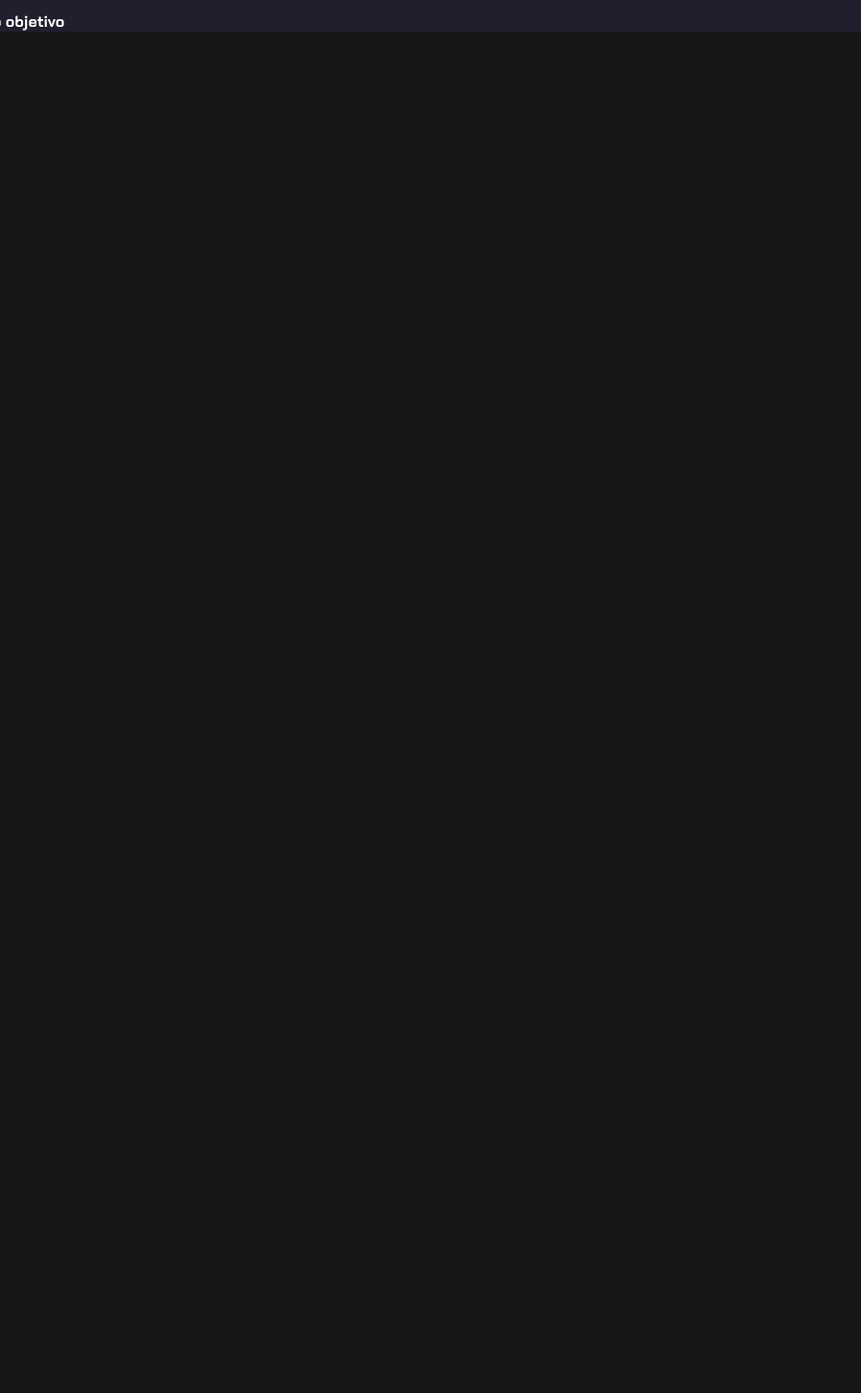
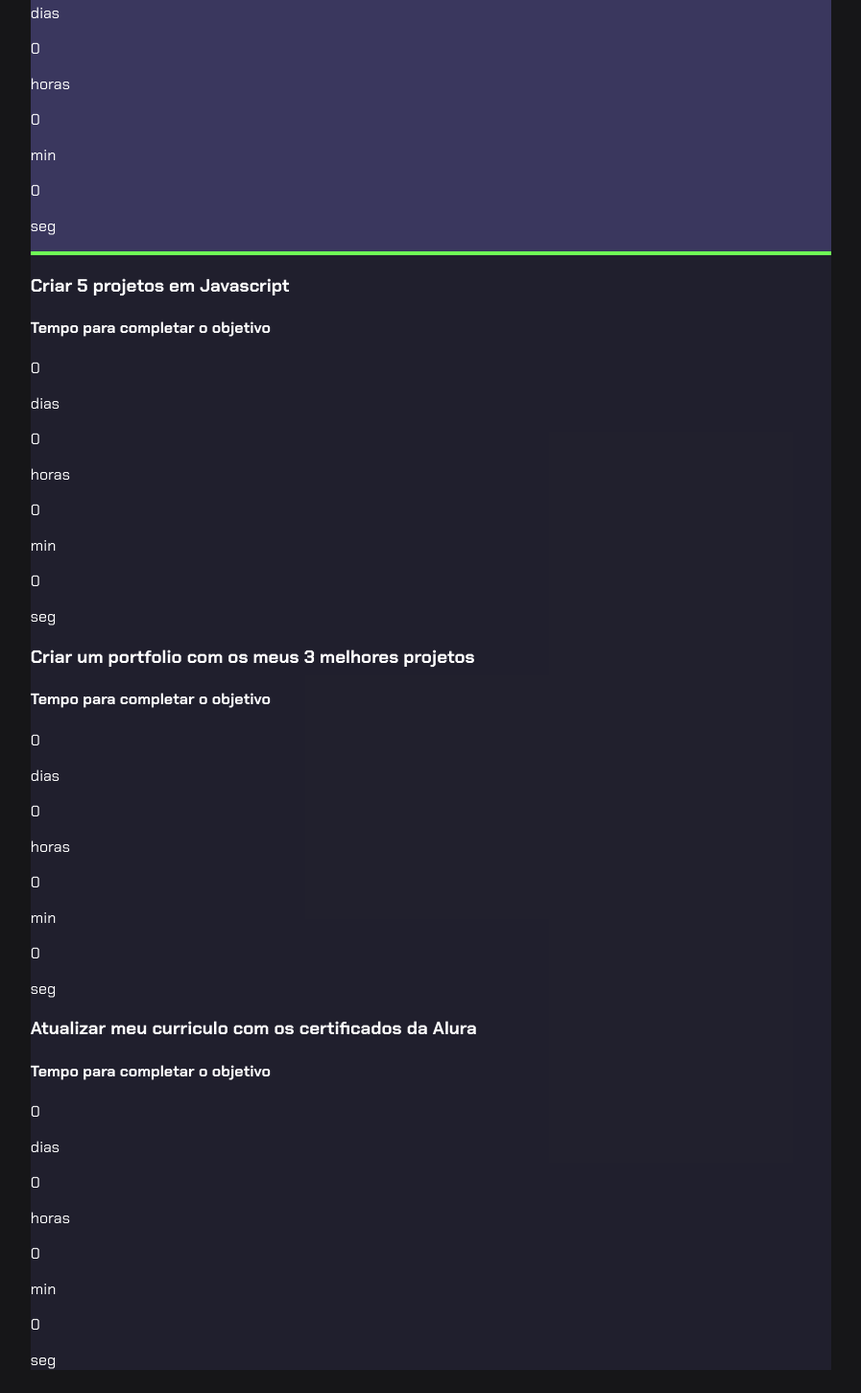
Before and after one commit to GABOTWO/PROGRAMA-O-3-ano, a plain HTML site: page index.html in a window 1280 px wide. Shown: the part 313-1765 px from the top of the page at 96% size, without its empty margins (191-1088 px from the left). Before the commit the page ends 800 px from the top, so only its background shows below. Drawn offline with Linux system fonts and the light colour scheme.

Commit message:
Update index.html

```diff
--- a/index.html
+++ b/index.html
@@ -10,23 +10,107 @@
 
 <body>
     <section class="conteudo-principal">
-        <h2 class="titulo-principal">Meus Objetivos do ano<span>_</span></h2>
+        <h2 class="titulo-principal">Meus objetivos do ano<span>_</span></h2>
+        <div class="conteudo">
             <div class="botoes">
                 <button class="botao ativo">Cursos na Alura</button>
                 <button class="botao">Criar projetos em Javascript</button>
                 <button class="botao">Criar um portfolio</button>
                 <button class="botao">Atualizar meu currículo</button>
             </div>
-    </section>
-    <script src="main.js"></script>
-</body>
-</html>
             <div class="abas-textos">
-    <div class="aba-conteudo">
+                <div class="aba-conteudo ativo">
                     <h3 class="aba-conteudo-titulo-principal">Estudar 4 cursos na Alura</h3>
                     <h4 class="aba-conteudo-titulo-secundario">Tempo para completar o objetivo</h4>
+                    <div class="contador">
+                        <div class="contador-digito">
+                            <p class="contador-digito-numero" id="dias0"></p>
+                            <p class="contador-digito-texto">dias</p>
+                        </div>
+                        <div class="contador-digito">
+                            <p class="contador-digito-numero" id="horas0"></p>
+                            <p class="contador-digito-texto">horas</p>
+                        </div>
+                        <div class="contador-digito">
+                            <p class="contador-digito-numero" id="min0"></p>
+                            <p class="contador-digito-texto">min</p>
+                        </div>
+                        <div class="contador-digito">
+                            <p class="contador-digito-numero" id="seg0"></p>
+                            <p class="contador-digito-texto">seg</p>
+                        </div>
+                    </div>
                 </div>
                 <div class="aba-conteudo">
                     <h3 class="aba-conteudo-titulo-principal">Criar 5 projetos em Javascript</h3>
                     <h4 class="aba-conteudo-titulo-secundario">Tempo para completar o objetivo</h4>
+                    <div class="contador">
+                        <div class="contador-digito">
+                            <p class="contador-digito-numero" id="dias1"></p>
+                            <p class="contador-digito-texto">dias</p>
                         </div>
+                        <div class="contador-digito">
+                            <p class="contador-digito-numero" id="horas1"></p>
+                            <p class="contador-digito-texto">horas</p>
+                        </div>
+                        <div class="contador-digito">
+                            <p class="contador-digito-numero" id="min1"></p>
+                            <p class="contador-digito-texto">min</p>
+                        </div>
+                        <div class="contador-digito">
+                            <p class="contador-digito-numero" id="seg1"></p>
+                            <p class="contador-digito-texto">seg</p>
+                        </div>
+                    </div>
+                </div>
+                <div class="aba-conteudo">
+                    <h3 class="aba-conteudo-titulo-principal">Criar um portfolio com os meus 3 melhores projetos</h3>
+                    <h4 class="aba-conteudo-titulo-secundario">Tempo para completar o objetivo</h4>
+                    <div class="contador">
+                        <div class="contador-digito">
+                            <p class="contador-digito-numero" id="dias2"></p>
+                            <p class="contador-digito-texto">dias</p>
+                        </div>
+                        <div class="contador-digito">
+                            <p class="contador-digito-numero" id="horas2"></p>
+                            <p class="contador-digito-texto">horas</p>
+                        </div>
+                        <div class="contador-digito">
+                            <p class="contador-digito-numero" id="min2"></p>
+                            <p class="contador-digito-texto">min</p>
+                        </div>
+                        <div class="contador-digito">
+                            <p class="contador-digito-numero" id="seg2"></p>
+                            <p class="contador-digito-texto">seg</p>
+                        </div>
+                    </div>
+                </div>
+                <div class="aba-conteudo">
+                    <h3 class="aba-conteudo-titulo-principal">Atualizar meu curriculo com os certificados da Alura</h3>
+                    <h4 class="aba-conteudo-titulo-secundario">Tempo para completar o objetivo</h4>
+                    <div class="contador">
+                        <div class="contador-digito">
+                            <p class="contador-digito-numero" id="dias3"></p>
+                            <p class="contador-digito-texto">dias</p>
+                        </div>
+                        <div class="contador-digito">
+                            <p class="contador-digito-numero" id="horas3"></p>
+                            <p class="contador-digito-texto">horas</p>
+                        </div>
+                        <div class="contador-digito">
+                            <p class="contador-digito-numero" id="min3"></p>
+                            <p class="contador-digito-texto">min</p>
+                        </div>
+                        <div class="contador-digito">
+                            <p class="contador-digito-numero" id="seg3"></p>
+                            <p class="contador-digito-texto">seg</p>
+                        </div>
+                    </div>
+                </div>
+            </div>
+        </div>
+    </section>
+    <script src="main.js"></script>
+</body>
+
+</html>
```
Lines whose indentation alone changed are shown as unchanged.
